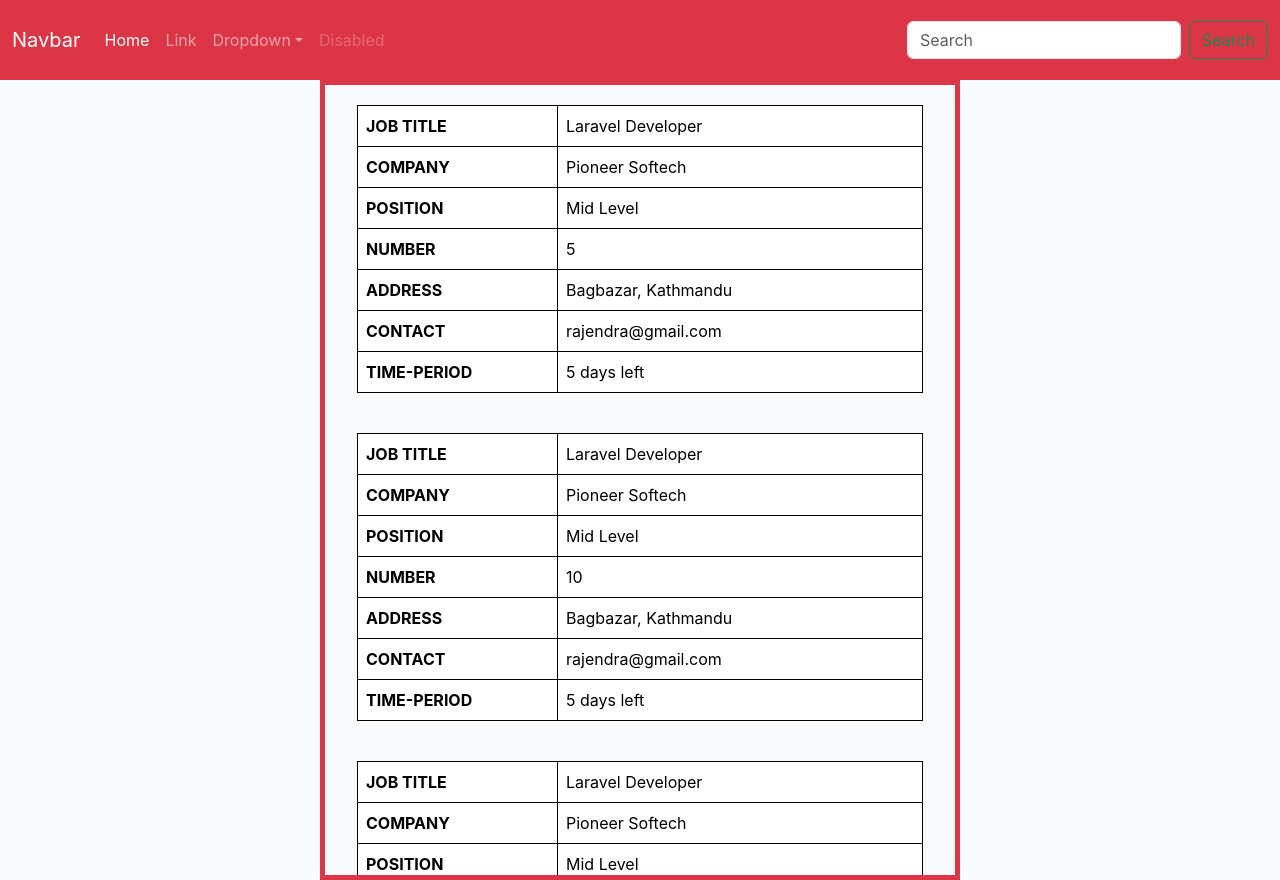
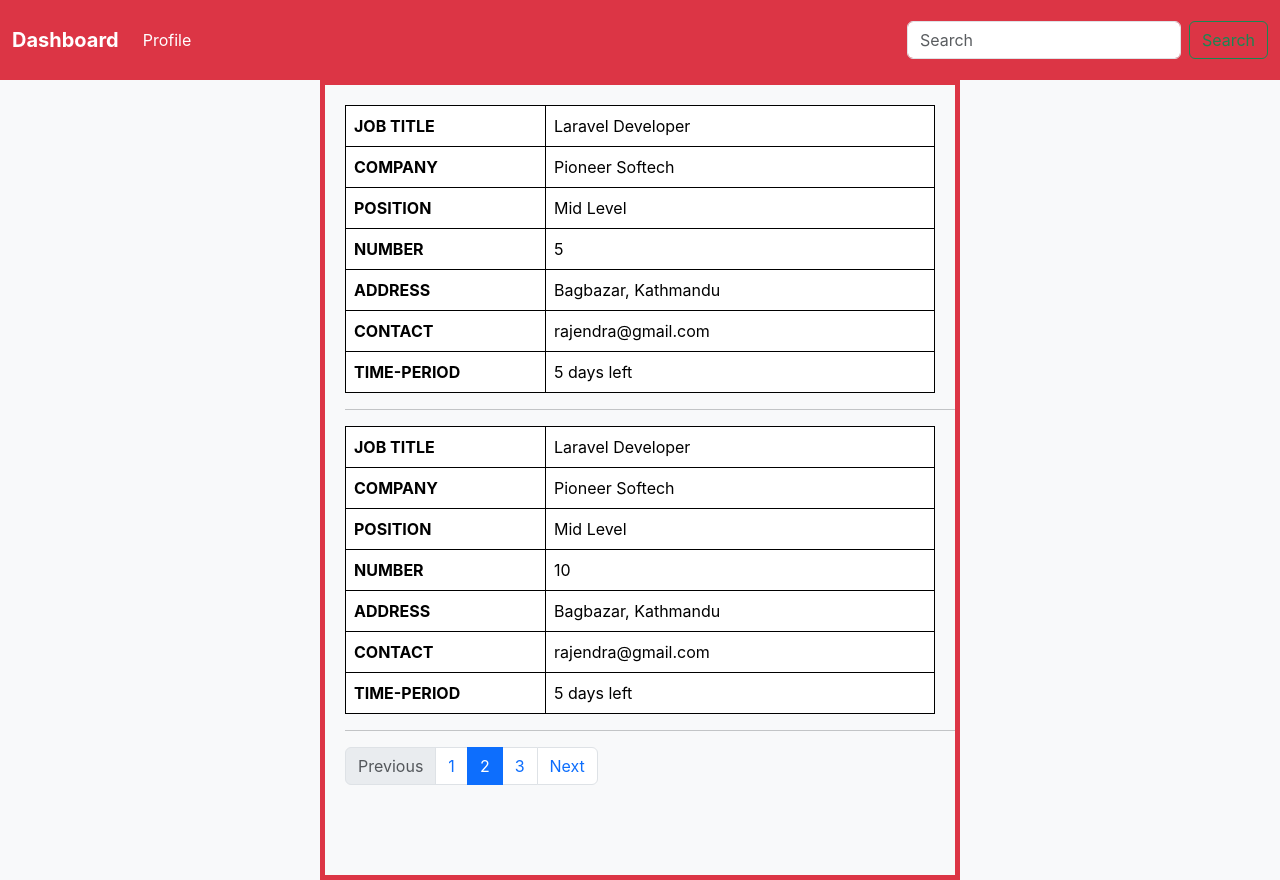
Before and after one commit to itsmesuman59/Recruitment-Management-System, a React (Create React App) app: page /provider/task/dashboard in a window 1280 px wide. Built offline with nearby package versions, Linux system fonts and the light colour scheme.

Commit message:
Dashboard Modified

```diff
--- a/src/components/Dashboard.jsx
+++ b/src/components/Dashboard.jsx
@@ -7,31 +7,14 @@ const Dashboard = () => {
     <div className="dashboard">
     <nav className="navbar navbar-expand-lg navbar-dark bg-danger h-100">
             <div className="container-fluid">
-              <a className="navbar-brand" href="#">Navbar</a>
+              <a className="navbar-brand text-bold fw-bold" href="#">Dashboard</a>
               <button className="navbar-toggler" type="button" data-bs-toggle="collapse" data-bs-target="#navbarSupportedContent" aria-controls="navbarSupportedContent" aria-expanded="false" aria-label="Toggle navigation">
                 <span className="navbar-toggler-icon"></span>
               </button>
               <div className="collapse navbar-collapse" id="navbarSupportedContent">
                 <ul className="navbar-nav me-auto mb-2 mb-lg-0">
                   <li className="nav-item">
-                    <a className="nav-link active" aria-current="page" href="#">Home</a>
-                  </li>
-                  <li className="nav-item">
-                    <a className="nav-link" href="#">Link</a>
-                  </li>
-                  <li className="nav-item dropdown">
-                    <a className="nav-link dropdown-toggle" href="#" role="button" data-bs-toggle="dropdown" aria-expanded="false">
-                      Dropdown
-                    </a>
-                    <ul className="dropdown-menu">
-                      <li><a className="dropdown-item" href="#">Action</a></li>
-                      <li><a className="dropdown-item" href="#">Another action</a></li>
-                      <li><hr className="dropdown-divider"/></li>
-                      <li><a className="dropdown-item" href="#">Something else here</a></li>
-                    </ul>
-                  </li>
-                  <li className="nav-item">
-                    <a className="nav-link disabled">Disabled</a>
+                    <a className="nav-link active" aria-current="page" href="#">Profile</a>
                   </li>
                 </ul>
                 <form className="d-flex" role="search">
@@ -43,9 +26,10 @@ const Dashboard = () => {
           </nav>
     </div>
     <div className="newsfeed">
-      <div className="A bg-light"></div>
+      <div className="A bg-light">
+      </div>
       <div className="B overflow-scroll bg-light">
-        <div className="container">
+        <div className="container-flex">
         <table className="table">
             <tbody>
               <tr>
@@ -77,7 +61,8 @@ const Dashboard = () => {
               <td>5 days left</td>
               </tr>
             </tbody>
-          </table><br></br>
+          </table>
+          <hr/>
           <table className="table">
             <tbody>
               <tr>
@@ -109,167 +94,8 @@ const Dashboard = () => {
               <td>5 days left</td>
               </tr>
             </tbody>
-          </table><br></br>
-          <table className="table">
-            <tbody>
-              <tr>
-              <th scope="row">JOB TITLE</th>
-              <td>Laravel Developer</td>
-              </tr>
-              <tr>
-              <th scope="row">COMPANY</th>
-              <td>Pioneer Softech</td>
-              </tr>
-              <tr>
-              <th scope="row">POSITION</th>
-              <td>Mid Level</td>
-              </tr>
-              <tr>
-              <th scope="row">NUMBER</th>
-              <td>15</td>
-              </tr>
-              <tr>
-              <th scope="row">ADDRESS</th>
-              <td>Bagbazar, Kathmandu</td>
-              </tr>
-              <tr>
-              <th scope="row">CONTACT</th>
-              <td>rajendra@gmail.com</td>
-              </tr>
-              <tr>
-              <th scope="row">TIME-PERIOD</th>
-              <td>5 days left</td>
-              </tr>
-            </tbody>
-          </table><br></br>
-          <table className="table">
-            <tbody>
-              <tr>
-              <th scope="row">JOB TITLE</th>
-              <td>Laravel Developer</td>
-              </tr>
-              <tr>
-              <th scope="row">COMPANY</th>
-              <td>Pioneer Softech</td>
-              </tr>
-              <tr>
-              <th scope="row">POSITION</th>
-              <td>Mid Level</td>
-              </tr>
-              <tr>
-              <th scope="row">NUMBER</th>
-              <td>20</td>
-              </tr>
-              <tr>
-              <th scope="row">ADDRESS</th>
-              <td>Bagbazar, Kathmandu</td>
-              </tr>
-              <tr>
-              <th scope="row">CONTACT</th>
-              <td>rajendra@gmail.com</td>
-              </tr>
-              <tr>
-              <th scope="row">TIME-PERIOD</th>
-              <td>5 days left</td>
-              </tr>
-            </tbody>
-          </table><br></br>
-          <table className="table">
-            <tbody>
-              <tr>
-              <th scope="row">JOB TITLE</th>
-              <td>Laravel Developer</td>
-              </tr>
-              <tr>
-              <th scope="row">COMPANY</th>
-              <td>Pioneer Softech</td>
-              </tr>
-              <tr>
-              <th scope="row">POSITION</th>
-              <td>Mid Level</td>
-              </tr>
-              <tr>
-              <th scope="row">NUMBER</th>
-              <td>25</td>
-              </tr>
-              <tr>
-              <th scope="row">ADDRESS</th>
-              <td>Bagbazar, Kathmandu</td>
-              </tr>
-              <tr>
-              <th scope="row">CONTACT</th>
-              <td>rajendra@gmail.com</td>
-              </tr>
-              <tr>
-              <th scope="row">TIME-PERIOD</th>
-              <td>5 days left</td>
-              </tr>
-            </tbody>
-          </table><br></br>
-          <table className="table">
-            <tbody>
-              <tr>
-              <th scope="row">JOB TITLE</th>
-              <td>Laravel Developer</td>
-              </tr>
-              <tr>
-              <th scope="row">COMPANY</th>
-              <td>Pioneer Softech</td>
-              </tr>
-              <tr>
-              <th scope="row">POSITION</th>
-              <td>Mid Level</td>
-              </tr>
-              <tr>
-              <th scope="row">NUMBER</th>
-              <td>30</td>
-              </tr>
-              <tr>
-              <th scope="row">ADDRESS</th>
-              <td>Bagbazar, Kathmandu</td>
-              </tr>
-              <tr>
-              <th scope="row">CONTACT</th>
-              <td>rajendra@gmail.com</td>
-              </tr>
-              <tr>
-              <th scope="row">TIME-PERIOD</th>
-              <td>5 days left</td>
-              </tr>
-            </tbody>
-          </table><br></br>
-          <table className="table">
-            <tbody>
-              <tr>
-              <th scope="row">JOB TITLE</th>
-              <td>Laravel Developer</td>
-              </tr>
-              <tr>
-              <th scope="row">COMPANY</th>
-              <td>Pioneer Softech</td>
-              </tr>
-              <tr>
-              <th scope="row">POSITION</th>
-              <td>Mid Level</td>
-              </tr>
-              <tr>
-              <th scope="row">NUMBER</th>
-              <td>35</td>
-              </tr>
-              <tr>
-              <th scope="row">ADDRESS</th>
-              <td>Bagbazar, Kathmandu</td>
-              </tr>
-              <tr>
-              <th scope="row">CONTACT</th>
-              <td>rajendra@gmail.com</td>
-              </tr>
-              <tr>
-              <th scope="row">TIME-PERIOD</th>
-              <td>5 days left</td>
-              </tr>
-            </tbody>
-          </table><br></br>
+          </table>
+          <hr/>
           <nav aria-label="...">
           <ul className="pagination">
           <li className="page-item disabled">
--- a/src/components/style.css
+++ b/src/components/style.css
@@ -23,7 +23,7 @@
     height:100vh;
     border: 5px solid #dc3545;
     /* Color Code: #0d6efd; */
-    /* background-color: darkgrey; */
+    background-color: darkgrey;
     float:left;
 
 }
@@ -60,3 +60,6 @@ background-color: #6E4F4F
 ::-webkit-scrollbar-track {
 background-color: #f5f5f5;
 }
+hr{
+    width:635px;
+}
```
